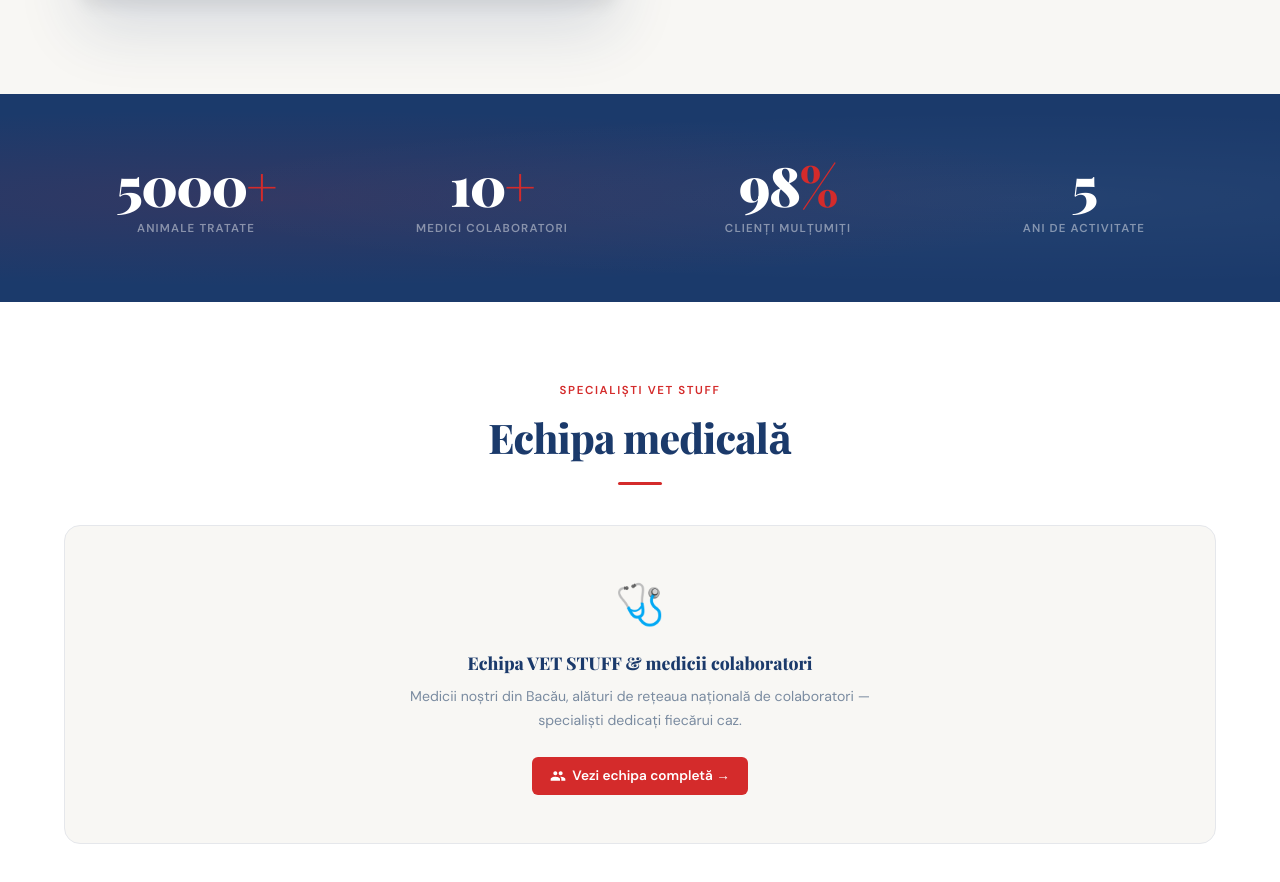
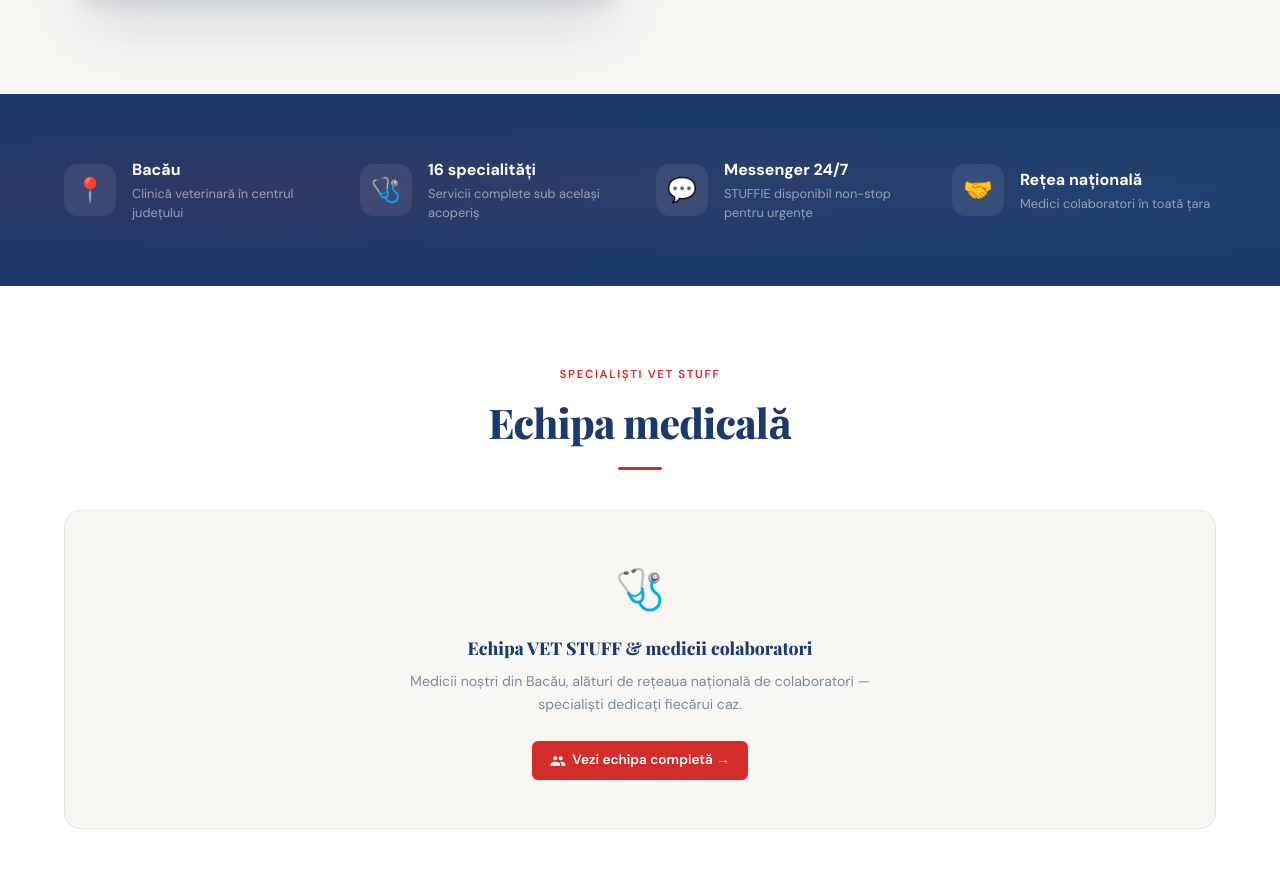
Before and after one commit to silviubalas/VET-STUFF--WEBSITE, a plain HTML site: page index.html in a window 1280 px wide. Shown: the part 4474-5356 px from the top of the page. Drawn offline with nearby package versions, Linux system fonts and the light colour scheme.

Commit message:
Stats band: inlocuit cu fapte reale si verificabile

```diff
--- a/index.html
+++ b/index.html
@@ -1247,27 +1247,44 @@
 </section>
 
 <!-- ═══════════════════════════════════════════════════
-     STATS BAND
+     FACTS BAND
 ═══════════════════════════════════════════════════ -->
-<section id="stats" class="py-16 px-4">
+<section id="stats" class="py-16 px-4" style="background:var(--navy);">
   <div class="max-w-6xl mx-auto">
-    <div class="grid grid-cols-2 md:grid-cols-4 gap-8 text-center">
-      <div class="reveal">
-        <div class="stat-val" data-val="5000" data-suf="+">5000<span class="stat-suf">+</span></div>
-        <div class="stat-lbl">Animale tratate</div>
-      </div>
-      <div class="reveal reveal-d1">
-        <div class="stat-val" data-val="10" data-suf="+">10<span class="stat-suf">+</span></div>
-        <div class="stat-lbl">Medici colaboratori</div>
-      </div>
-      <div class="reveal reveal-d2">
-        <div class="stat-val" data-val="98" data-suf="%">98<span class="stat-suf">%</span></div>
-        <div class="stat-lbl">Clienți mulțumiți</div>
-      </div>
-      <div class="reveal reveal-d3">
-        <div class="stat-val" data-val="5" data-suf="">5</div>
-        <div class="stat-lbl">Ani de activitate</div>
-      </div>
+    <div class="grid grid-cols-2 md:grid-cols-4 gap-8">
+
+      <div class="reveal" style="display:flex;align-items:center;gap:16px;">
+        <div style="width:52px;height:52px;background:rgba(255,255,255,0.08);border-radius:14px;display:flex;align-items:center;justify-content:center;font-size:1.5rem;flex-shrink:0;">📍</div>
+        <div>
+          <div style="font-weight:800;font-size:1rem;color:#fff;margin-bottom:2px;">Bacău</div>
+          <div style="font-size:0.8rem;color:rgba(255,255,255,0.5);line-height:1.5;">Clinică veterinară în centrul județului</div>
+        </div>
+      </div>
+
+      <div class="reveal reveal-d1" style="display:flex;align-items:center;gap:16px;">
+        <div style="width:52px;height:52px;background:rgba(255,255,255,0.08);border-radius:14px;display:flex;align-items:center;justify-content:center;font-size:1.5rem;flex-shrink:0;">🩺</div>
+        <div>
+          <div style="font-weight:800;font-size:1rem;color:#fff;margin-bottom:2px;">16 specialități</div>
+          <div style="font-size:0.8rem;color:rgba(255,255,255,0.5);line-height:1.5;">Servicii complete sub același acoperiș</div>
+        </div>
+      </div>
+
+      <div class="reveal reveal-d2" style="display:flex;align-items:center;gap:16px;">
+        <div style="width:52px;height:52px;background:rgba(255,255,255,0.08);border-radius:14px;display:flex;align-items:center;justify-content:center;font-size:1.5rem;flex-shrink:0;">💬</div>
+        <div>
+          <div style="font-weight:800;font-size:1rem;color:#fff;margin-bottom:2px;">Messenger 24/7</div>
+          <div style="font-size:0.8rem;color:rgba(255,255,255,0.5);line-height:1.5;">STUFFIE disponibil non-stop pentru urgențe</div>
+        </div>
+      </div>
+
+      <div class="reveal reveal-d3" style="display:flex;align-items:center;gap:16px;">
+        <div style="width:52px;height:52px;background:rgba(255,255,255,0.08);border-radius:14px;display:flex;align-items:center;justify-content:center;font-size:1.5rem;flex-shrink:0;">🤝</div>
+        <div>
+          <div style="font-weight:800;font-size:1rem;color:#fff;margin-bottom:2px;">Rețea națională</div>
+          <div style="font-size:0.8rem;color:rgba(255,255,255,0.5);line-height:1.5;">Medici colaboratori în toată țara</div>
+        </div>
+      </div>
+
     </div>
   </div>
 </section>
```
